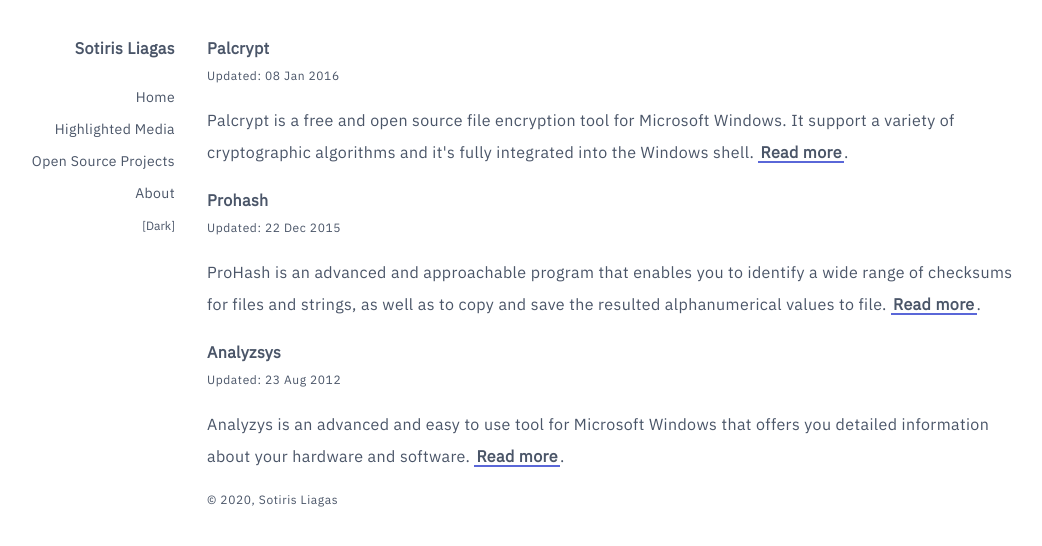
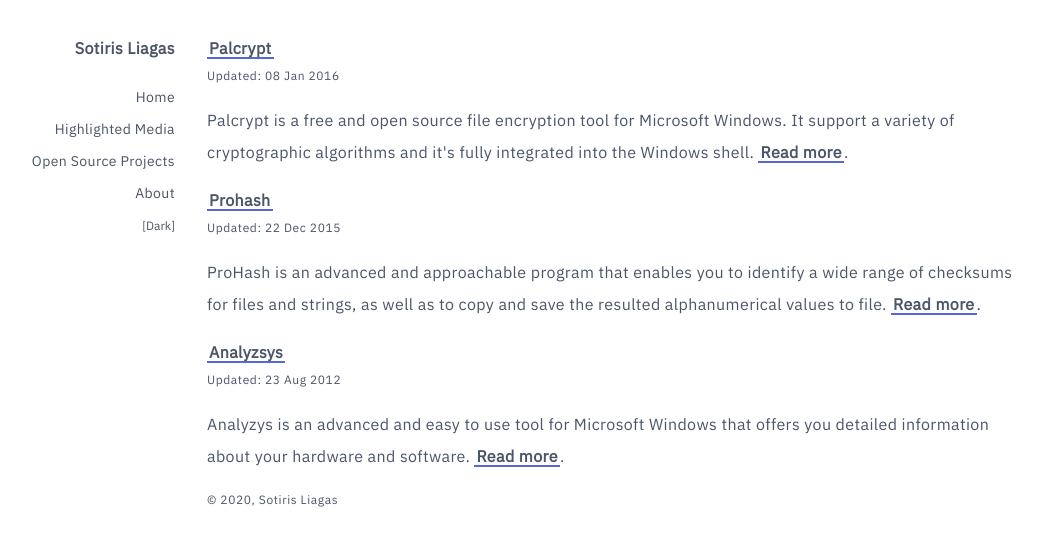
Before and after one commit to liagason/A-Jekyll-Blog, a Jekyll site: the page built from open/index.html, in a window 1280 px wide. Shown: the top 546 px of the page, without its empty margins (161-1203 px from the left). Built offline with Jekyll 4.4.1, drawn with Linux system fonts in a browser that asks for light colours.

Commit message:
Update index.html

```diff
--- a/open/index.html
+++ b/open/index.html
@@ -3,14 +3,14 @@
 title: Open Source Projects - Sotiris Liagas - Σωτήρης Λιάγκας
 ---
 
-<h1 class="font-bold">Palcrypt</h1>
+<h1 class="font-bold"><a target="_blank" href="https://www.softpedia.com/get/Security/Encrypting/PalCrypt.shtml">Palcrypt</a></h1>
 <p class="text-xs tracking-wider mb-4">Updated: 08 Jan 2016</p>
 <p class="mb-4">Palcrypt is a free and open source file encryption tool for Microsoft Windows. It support a variety of cryptographic algorithms and it's fully integrated into the Windows shell. <a target="_blank" href="https://www.softpedia.com/get/Security/Encrypting/PalCrypt.shtml">Read more</a>.</p>
 
-<h1 class="font-bold">Prohash</h1>
+<h1 class="font-bold"><a target="_blank" href="https://www.softpedia.com/get/Security/Security-Related/ProHash.shtml">Prohash</a></h1>
 <p class="text-xs tracking-wider mb-4">Updated: 22 Dec 2015</p>
 <p class="mb-4">ProHash is an advanced and approachable program that enables you to identify a wide range of checksums for files and strings, as well as to copy and save the resulted alphanumerical values to file. <a target="_blank" href="https://www.softpedia.com/get/Security/Security-Related/ProHash.shtml">Read more</a>.</p>
 
-<h1 class="font-bold">Analyzsys</h1>
+<h1 class="font-bold"><a target="_blank" href="https://www.softpedia.com/get/System/System-Info/AnalyzSys.shtml">Analyzsys</a></h1>
 <p class="text-xs tracking-wider mb-4">Updated: 23 Aug 2012</p>
 <p class="mb-4">Analyzys is an advanced and easy to use tool for Microsoft Windows that offers you detailed information about your hardware and software. <a target="_blank" href="https://www.softpedia.com/get/System/System-Info/AnalyzSys.shtml">Read more</a>.</p>
```
